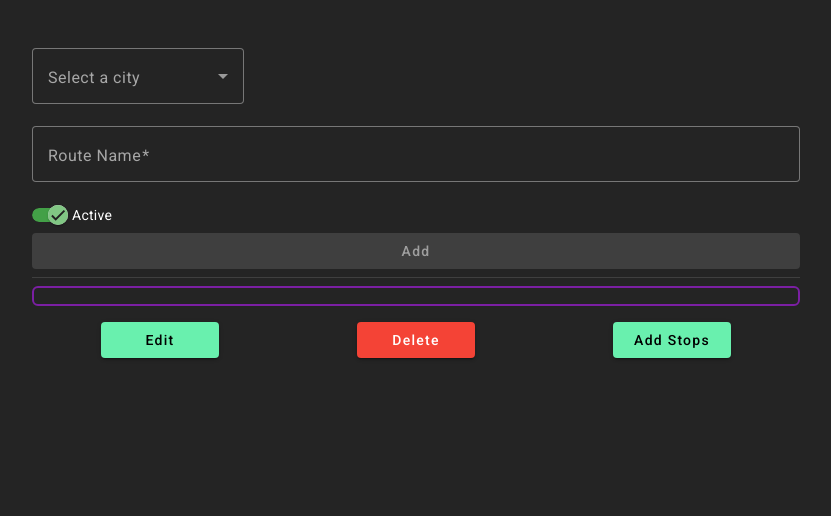
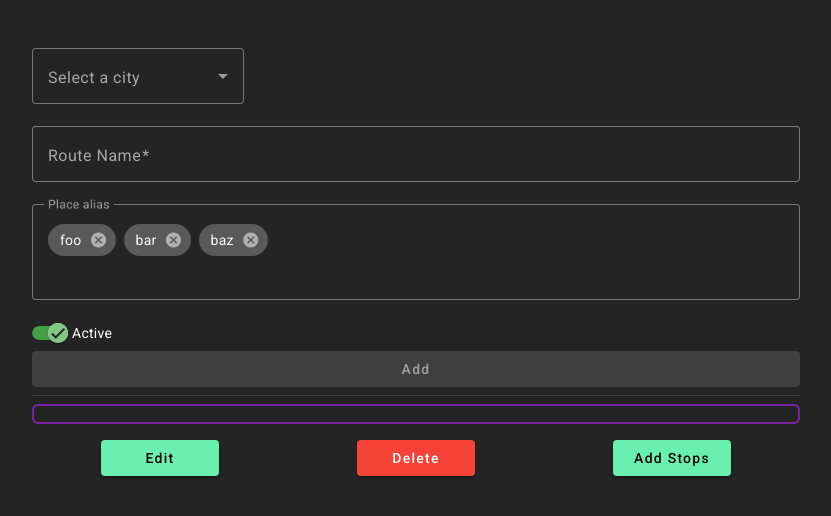
Before and after one commit to anon-legion/ctm-portal, an Angular app: page /places in a window 1280 px wide. Shown: the top 516 px of the page, without its empty margins (224-1055 px from the left). Built offline with nearby package versions, Linux system fonts and the light colour scheme.

Commit message:
add alias formcontrol in places component

```diff
--- a/src/app/bus-route/bus-route.component.ts
+++ b/src/app/bus-route/bus-route.component.ts
@@ -205,6 +205,12 @@ export class BusRouteComponent {
 
   busRouteFormOnSubmit() {
     if (!this.busRouteForm.value.name) return;
+    if (this.selectedCity === this.allCity) {
+      this._snackBar.open('Please select a city', 'Close', {
+        duration: 3000,
+      });
+      return;
+    }
 
     const formData = {
       cityId: this.selectedCity._id,
@@ -220,7 +226,7 @@ export class BusRouteComponent {
           const { status, data } = res;
           if (status === StatusCode.NotFound) return;
           if (status === StatusCode.Ok) {
-            this._snackBar.open('Update success', 'Close', { duration: 2500 });
+            this._snackBar.open('Update success', 'Close', { duration: 3000 });
             const updatedRouteList = this.routeList.filter(
               route => route._id !== this.selectedBusRoute
             );
@@ -302,6 +308,11 @@ export class BusRouteComponent {
     }
     const city = e.value as City;
     this.dataService.getRoutesByCityId(city._id).then(res => {
+      this.router.navigate([], {
+        relativeTo: this.route,
+        queryParams: { cityId: city._id },
+        queryParamsHandling: 'merge',
+      });
       if (res.status === StatusCode.Ok && res.data.length) {
         this.routeList = sortObjArrByProp<BusRoute>(
           res.data,
@@ -310,11 +321,6 @@ export class BusRouteComponent {
         return;
       }
       this.routeList = [];
-      this.router.navigate([], {
-        relativeTo: this.route,
-        queryParams: { cityId: city._id },
-        queryParamsHandling: 'merge',
-      });
     });
   }
 }
--- a/src/app/places/places.component.ts
+++ b/src/app/places/places.component.ts
@@ -17,6 +17,11 @@ import { MatSlideToggleModule } from '@angular/material/slide-toggle';
 import { MatListModule, MatListOption } from '@angular/material/list';
 import { MatDividerModule } from '@angular/material/divider';
 import { MatSnackBarModule, MatSnackBar } from '@angular/material/snack-bar';
+import {
+  MatChip,
+  MatChipInputEvent,
+  MatChipsModule,
+} from '@angular/material/chips';
 import { DataService } from '../data.service';
 import { Place, City } from '../types';
 import { sortObjArrByProp, toTitleCase } from '../shared/utils';
@@ -37,6 +42,7 @@ import { sortObjArrByProp, toTitleCase } from '../shared/utils';
     MatListModule,
     MatDividerModule,
     MatSnackBarModule,
+    MatChipsModule,
   ],
   template: `
     <div class="is-flex width-breakpoint-768">
@@ -64,16 +70,16 @@ import { sortObjArrByProp, toTitleCase } from '../shared/utils';
           formControlName="name"
           class="is-capitalized" />
       </mat-form-field>
-      <!-- <mat-form-field>
+      <mat-form-field appearance="outline" color="accent">
         <mat-label>Place alias</mat-label>
         <mat-chip-grid
           #chipGrid
           aria-label="Enter aliases"
           formControlName="alias">
           <mat-chip-row
-            *ngFor="let keyword of keywords"
-            (removed)="removeKeyword(keyword)">
-            {{ keyword }}
+            *ngFor="let alias of aliasControl.value"
+            (removed)="removeKeyword(alias)">
+            {{ alias }}
             <button matChipRemove aria-label="'remove ' + keyword">
               <mat-icon>cancel</mat-icon>
             </button>
@@ -83,7 +89,7 @@ import { sortObjArrByProp, toTitleCase } from '../shared/utils';
           placeholder="New keyword..."
           [matChipInputFor]="chipGrid"
           (matChipInputTokenEnd)="add($event)" />
-      </mat-form-field> -->
+      </mat-form-field>
       <mat-slide-toggle class="mb-2" color="accent" formControlName="isActive">
         {{ placeForm.value.isActive ? 'Active' : 'Inactive' }}
       </mat-slide-toggle>
@@ -144,10 +150,16 @@ import { sortObjArrByProp, toTitleCase } from '../shared/utils';
 export class PlacesComponent {
   route = inject(ActivatedRoute);
   dataService: DataService = inject(DataService);
+  nameControl = new FormControl('', [
+    Validators.required,
+    Validators.minLength(3),
+  ]);
+  aliasControl = new FormControl(['foo', 'bar', 'baz'] as string[]);
+  isActiveControl = new FormControl(true, [Validators.required]);
   placeForm = new FormGroup({
-    name: new FormControl('', [Validators.required, Validators.minLength(3)]),
-    alias: new FormControl([] as string[]),
-    isActive: new FormControl(true, [Validators.required]),
+    name: this.nameControl,
+    alias: this.aliasControl,
+    isActive: this.isActiveControl,
   });
   placeList: Place[] = [];
   selectedPlace = '';
@@ -245,4 +257,27 @@ export class PlacesComponent {
     // });
     console.log(city);
   }
+
+  removeKeyword(alias: string) {
+    const index = this.aliasControl.value?.indexOf(alias);
+    if (index !== undefined && index >= 0) {
+      this.aliasControl.value?.splice(index, 1);
+    }
+  }
+
+  add(event: MatChipInputEvent): void {
+    const value = (event.value || '').trim();
+    const filteredAlias = this.aliasControl.value?.filter(
+      alias => alias !== value
+    );
+
+    // Add alias
+    if (value && filteredAlias) {
+      filteredAlias?.push(value);
+      this.aliasControl.setValue(filteredAlias);
+    }
+
+    // Clear the input value
+    event.chipInput.clear();
+  }
 }
```
